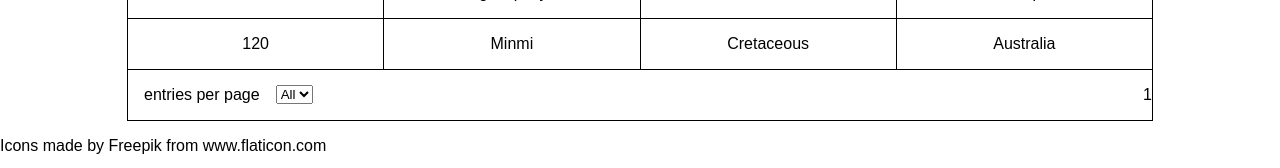
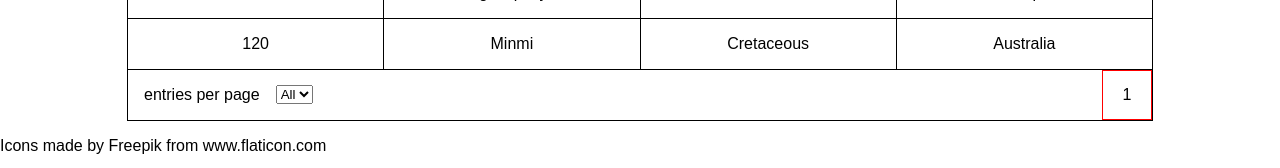
Before and after one commit to brenderbee/table-practice, a React (Create React App) app: page / in a window 1280 px wide. Shown: the part 692-860 px from the top of the page. Built offline with nearby package versions, Linux system fonts and the light colour scheme.

Commit message:
Create stylesheet for NavNumber and add basic styles.

```diff
--- /dev/null
+++ b/src/assets/css/NavNumber.css
@@ -0,0 +1,12 @@
+.nav-number {
+  align-items: center;
+  border: 1px solid red;
+  display: flex;
+  height: 3rem;
+  justify-content: center;
+  width: 3rem;
+}
+
+.nav-number:hover {
+  cursor: pointer;
+}
--- a/src/components/NavNumber.js
+++ b/src/components/NavNumber.js
@@ -1,9 +1,10 @@
 import React from 'react';
+import './../assets/css/NavNumber.css';
 
 function NavNumber() {
   return (
-    <div>
-      <p>1</p>
+    <div className="nav-number">
+      1
     </div>
   );
 }
```
